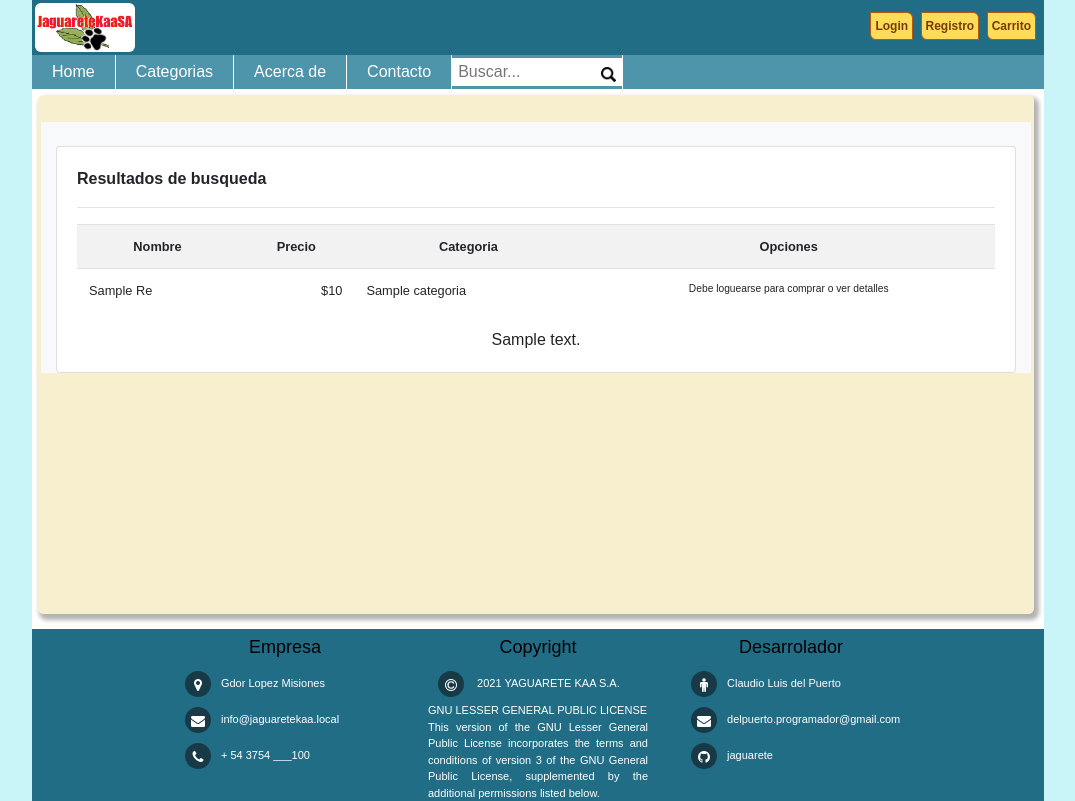
After one commit to delpuerto/jaguarete, a Django app: template jaguarete/jaguareteAPP/templates/home/resultados.html in a window 1280 px wide. The commit adds this page. Shown: the whole page, without its empty margins (102-1177 px from the left). Run offline with Django 3.2, Linux system fonts and the light colour scheme; the template is opened without the code that fills it: most values are stand-ins (such as "Sample title", 1, 10 or a date in 2020); some libraries are stand-ins or nearby versions.

Commit message:
Busqueda y algunas mejoras de  comportamiento

```diff
--- a/jaguarete/jaguareteAPP/static/js/script.js
+++ b/jaguarete/jaguareteAPP/static/js/script.js
@@ -1,44 +1,3 @@
-function acercade(){
-
-    $.ajax({
-        async : true,
-        type: "GET",
-        url: "./acerca",
-
-        success: function(data) {
-            //Cargamos finalmente el contenido deseado
-            $('#cuerpo').fadeIn(1000).html(data);
-        },
-
-        // código a ejecutar si la petición falla;
-        error : function(xhr, status) {
-            /// alert('Disculpe, existió un problema');
-        }
-    });
+function buscar(texto){
+    document.getElementById("myForm").submit();
 }
-
-
-
-
-
-function Btn_1(mod){
-    if(mod==1){
-         window.location.href = "./accounts/login/";
-    }else{
-        window.location.href = "./accounts/logout/";
-    }
-}
-
-
-
-function Btn_2(){
-    window.location.href = "registro/";
-    return;
-}
-
-
-
-function Btn_3(){
-
-    return;
-}
--- a/jaguarete/jaguareteAPP/templates/home/base.html
+++ b/jaguarete/jaguareteAPP/templates/home/base.html
@@ -49,11 +49,14 @@
                 <li><a href="{% url 'listar_categorias' %}">Categorias</a></li>
                 <li><a href="{% url 'acerca' %}">Acerca de</a></li>
                 <li><a href="{% url 'contacto' %}">Contacto</a></li>
-                <li><a href="{% url 'listar_productos' %}">Productos</a></li>
+                {% if user.is_staff %}
+                    <li><a href="{% url 'listar_productos' %}">Nuevo Producto</a></li>
+                {% endif %}
                 <li>
                     <div class="buscador">
-                        <form action="#">
-                            <input type="text" class="buscar" name="busk" id="busk" placeholder="Buscar..." title="Ingrese la busqueda y pulse Enter" onkeyup="if(event.keyCode == 13)busqueda();">
+                        <form action="{% url 'resultado' %}" method="post" id="myForm">
+                            {% csrf_token %}
+                            <input type="text" class="buscar" name="busk" id="busk" placeholder="Buscar..." title="Ingrese la busqueda y pulse Enter" onkeyup="if(event.keyCode == 13)buscar('hola');">
                             <input type="image" src="{% static '/img/lupa.png' %}" class="image_buscar">
                         </form>
                     </div>
--- a/jaguarete/jaguareteAPP/templates/home/index.html
+++ b/jaguarete/jaguareteAPP/templates/home/index.html
@@ -47,9 +47,7 @@
                         <td align="right">${{p.precio | intcomma}}</td>
                         <td align="left" >{{p.categoria}}</td>
                         <td>
-                            {% if user.is_authenticated %}
-                                <a href="{% url 'mostrar_producto' p.id %}" class="link-info">Detalles...</a>
-                            {% endif %}
+                            <a href="{% url 'mostrar_producto' p.id %}" class="link-info">Detalles...</a>
                         </td>
                     </tr>
                 {% endfor %}
--- /dev/null
+++ b/jaguarete/jaguareteAPP/templates/home/resultados.html
@@ -0,0 +1,42 @@
+{% extends 'home/base.html' %}
+{% block contenido %}
+
+{% load humanize %}
+
+<br>
+<div class="container bg-light">
+    <br>
+    <div class="card">
+        <div class="card-body">
+            <p align="left"><b>Resultados de busqueda</b></p>
+            <hr>
+            <table class="table small table-striped table-hover table-responsive-md">
+                <tr>
+                    <th>Nombre</th>
+                    <th>Precio</th>
+                    <th>Categoria</th>
+                    <th>Opciones</th>
+                </tr>
+                {% for p in res %}
+                    <tr>
+                        <td align="left" >{{p.nombre | title}}</td>
+                        <td align="right">${{p.precio | intcomma}}</td>
+                        <td align="left" >{{p.categoria}}</td>
+                        <td>
+                            {% if user.is_authenticated %}
+                                <a href="{% url 'mostrar_producto' p.id %}" class="link-info">Detalles...</a>
+                            {% else %}
+                                <div class="small">Debe loguearse para comprar o ver detalles</div>
+                            {% endif %}
+                        </td>
+                    </tr>
+                {% endfor %}
+
+            </table>
+            {{ texto }}
+        </div>
+    </div>
+</div>
+
+<br>
+{% endblock %}
--- a/jaguarete/jaguareteAPP/urls.py
+++ b/jaguarete/jaguareteAPP/urls.py
@@ -17,4 +17,5 @@ urlpatterns = [
     path('modificar_categoria/<id>/', views.modificar_categoria, name="modificar_categoria"),
     path('eliminar_categoria/<id>/', views.eliminar_categoria, name="eliminar_categoria"),
     path('mostrar_producto/<id>/', views.mostrar_producto, name="mostrar_producto"),
+    path('resultado/', views.resultado, name="resultado"),
 ]
```
Also changed, not shown: jaguarete/jaguareteAPP/views.py (+23 -0 lines), jaguarete/db.sqlite3, jaguarete/media/productos/EquipoMatero.jpg (added).
